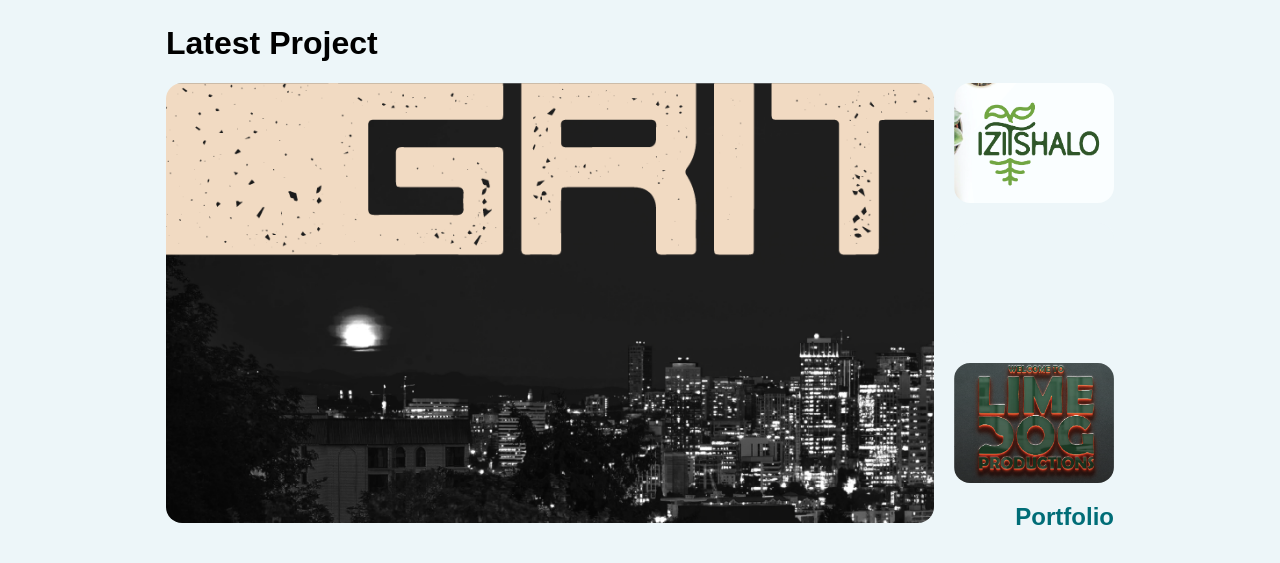
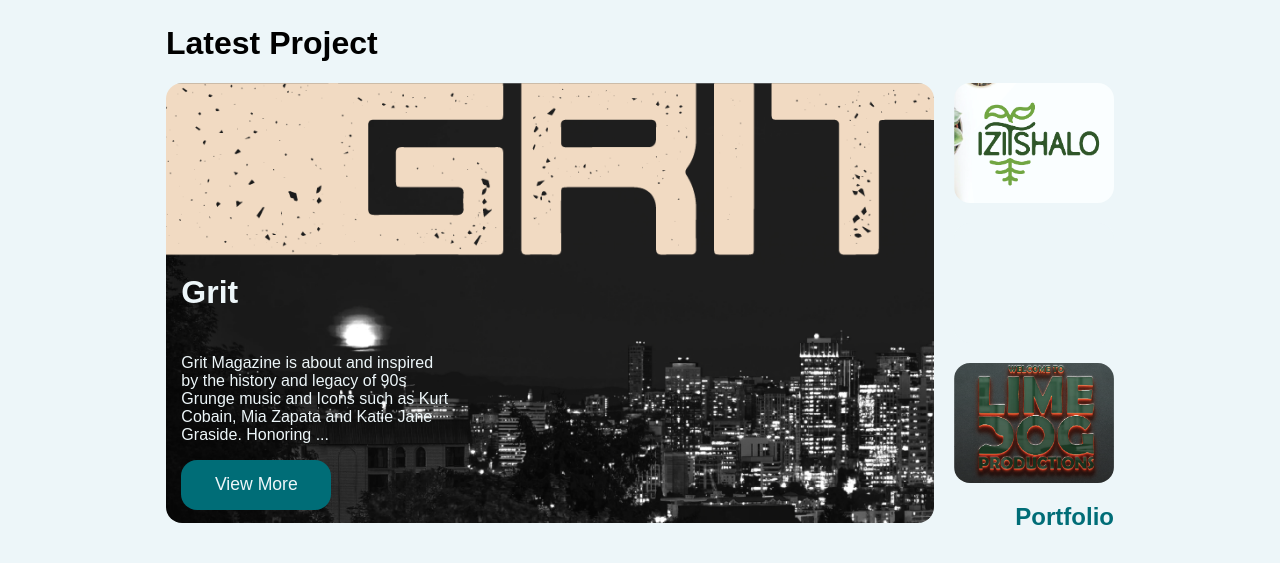
Before and after one commit to boitumelo62/poe, a plain HTML site: page index.html in a window 1280 px wide. In both pictures the pointer is over the element 550 px from the left and 368 px from the top of the page. Shown: the part 65-628 px from the top of the page. Drawn offline with Linux system fonts and the light colour scheme; a web font is replaced by a local one.

Commit message:
home pop up

```diff
--- a/index.html
+++ b/index.html
@@ -52,7 +52,19 @@
       <section class="projects">
         <h2>Latest Project</h2>
         <section class="latest">
-          <div class="latest"></div>
+          <div class="latest" id="grit">
+            <span>
+              <h2>Grit</h2>
+              <p>
+                Grit Magazine is about and inspired by the history and legacy of 90s
+                Grunge music and Icons such as Kurt Cobain, Mia Zapata and Katie
+                Jane Graside. Honoring ...
+              </p>
+              <button data-image="images/content/subpages/grit.png">
+                View More
+              </button>
+            </span>
+          </div>
           <section class="archive">
             <div class="top"></div>
             <div class="mid"></div>
@@ -84,6 +96,11 @@
           <h3><em>Let's embark on a creative journey together.</em></h3>
       </section>
 
+      <div class="image-viewer">
+        <img src="" alt="" />
+        <h1>X</h1>
+      </div>
+
       <script src="main.js"></script>
     </main>
   </body>
--- a/main.css
+++ b/main.css
@@ -170,8 +170,59 @@ main#home section section.latest {
   & div.latest {
     background-size: cover;
     background-repeat: no-repeat;
+    background-position: center;
+    background-image: url(images/content/main_logos/grit_cover.png);
+  }
+}
+
+main#home section section.latest div.latest {
+  &:not(:hover) {
+    & span {
+      display: none;
+    }
+  }
+
+  &:hover {
     background-position: left;
-    background-image: url(images/content/main_logos/grit_cover.png);
+    transition: all 0.7s ease-in-out;
+    cursor: pointer;
+
+    & span {
+      display: flex;
+      flex-direction: column;
+      width: 100%;
+      height: 97%;
+      align-items: left;
+      justify-content: end;
+      color: #edf6f9;
+      margin-left: 2%;
+
+      & p {
+        width: 35%;
+      }
+
+      & button {
+        background-color: #006d77;
+        color: #edf6f9;
+        border: none;
+        border-radius: 1rem;
+        font-size: 1.1rem;
+        height: 50px;
+        width: 150px;
+        cursor: pointer;
+
+        &:hover {
+          background-color: #edf6f9;
+          color: #006d77;
+          border: 1px solid #006d77;
+        }
+
+        &:active {
+          background-color: #006d77;
+          color: #edf6f9;
+        }
+      }
+    }
   }
 }
 
@@ -251,7 +302,7 @@ main#portfoliopage {
 
 main#portfoliopage div.short {
   background-color: #edf6f9;
-  height: 44vh;
+  height: 50vh;
   width: 60vw;
   margin: 0 auto;
   border-radius: 1rem;
--- a/main.js
+++ b/main.js
@@ -1,4 +1,4 @@
-const imageViewers = document.querySelectorAll(".short");
+const imageViewers = document.querySelectorAll(".short, .latest");
 const imageViewerContainer = document.querySelector(".image-viewer");
 const imageViewerImage = imageViewerContainer.querySelector("img");
 const h1 = imageViewerContainer.querySelector(".image-viewer h1");
@@ -23,6 +23,7 @@ imageViewers.forEach((button, index) => {
     imageViewerImage.src = imageData[index].src;
     imageViewerContainer.style.display = "block";
     currentIndex = index;
+    console.log(currentIndex);
   });
 });
 
```
